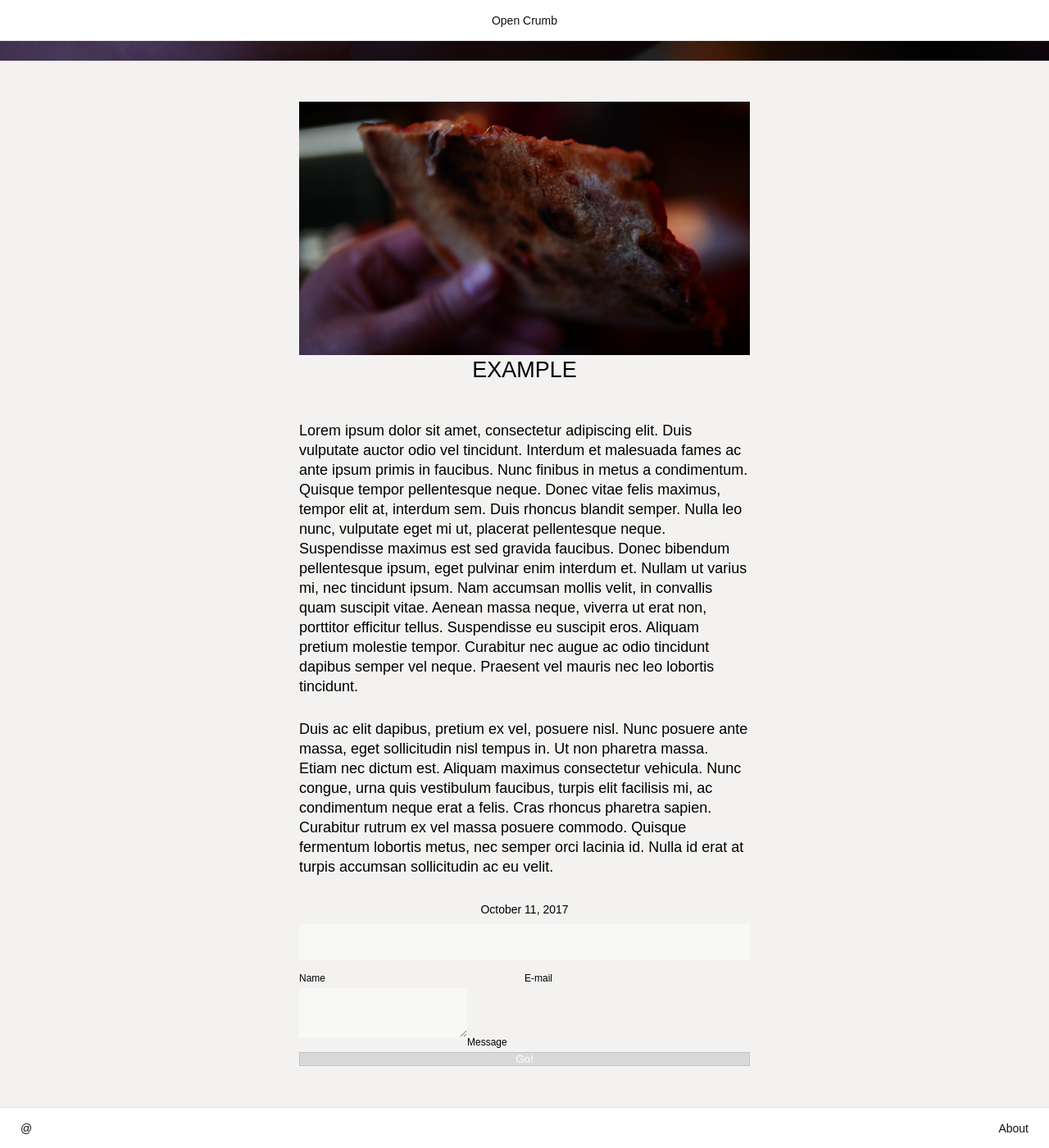
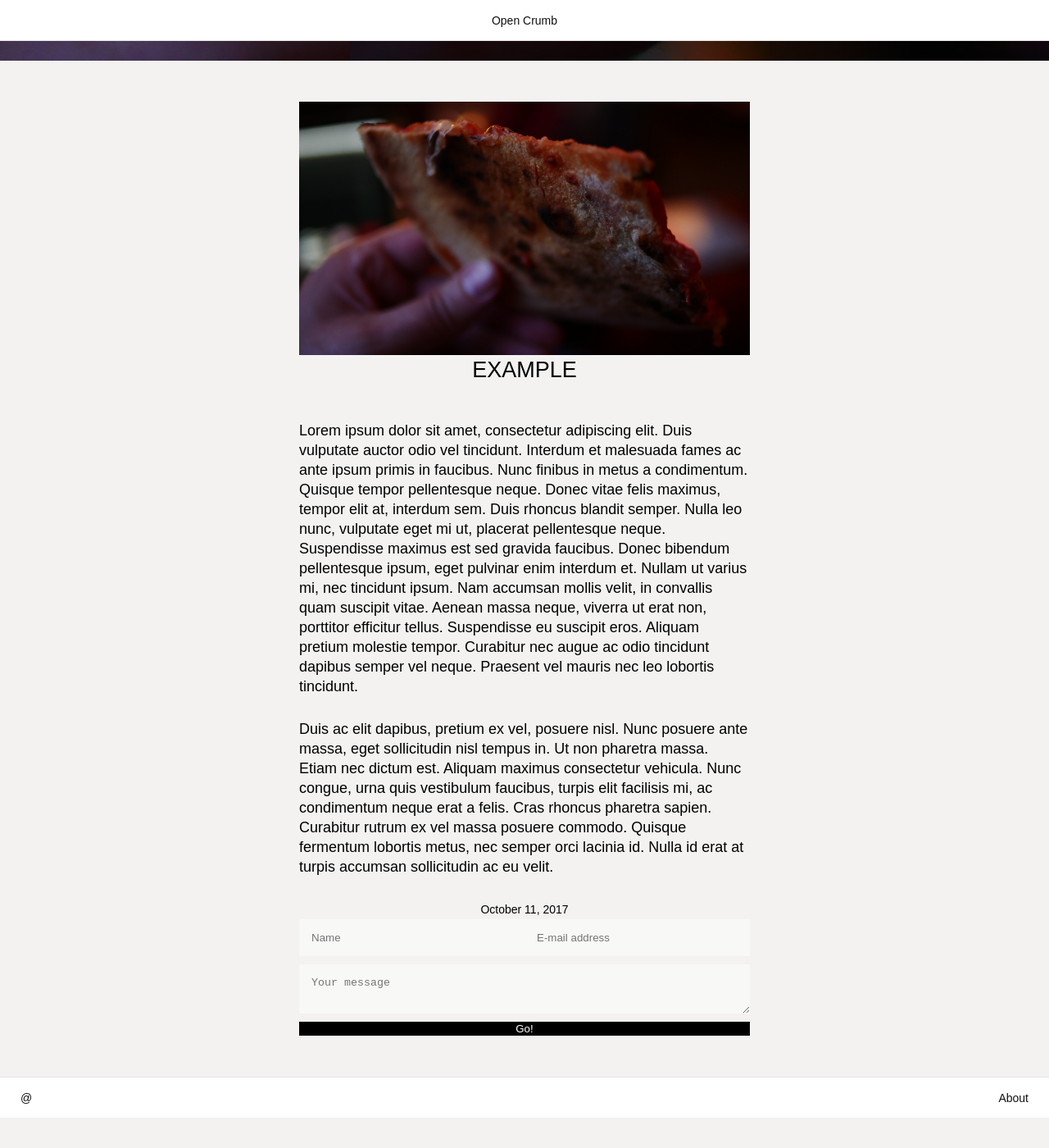
Before and after one commit to opencrumb/opencrumb.github.io, a Jekyll site: the page built from _posts/2017-10-11-example.md, in a window 1280 px wide and 1400 px high, scrolled down 1128 px. Shown: the whole window at 82% size. Built offline with Jekyll 4.4.1, drawn with Linux system fonts in a browser that asks for light colours; our own code applies the rules of GitHub Pages for plain Markdown files; after the commit the page ends 2491 px from its top, so only the background shows below that.

Commit message:
more styling for forms

```diff
--- a/_includes/comment_form.html
+++ b/_includes/comment_form.html
@@ -2,9 +2,9 @@
   <input name="options[redirect]" type="hidden" value="https://opencrumb.github.io">
   <input name="options[slug]" type="hidden" value="{{ page.slug }}">
   <div class="input-group">
-    <label><input name="fields[name]" type="text">Name</label>
-    <label><input name="fields[email]" type="email">E-mail</label>
+    <input name="fields[name]" type="text" placeholder="Name">
+    <input name="fields[email]" type="email" placeholder="E-mail address">
   </div>
-  <label><textarea name="fields[message]"></textarea>Message</label>
+  <textarea name="fields[message]" placeholder="Your message"></textarea>
   <button type="submit">Go!</button>
 </form>
--- a/_sass/_forms.scss
+++ b/_sass/_forms.scss
@@ -18,13 +18,14 @@ form .input-group {
   flex-flow: row wrap;
 }
 
-form .input-group label {
+form .input-group input {
   width: 50%;
 }
 
-form .input-group label input {
-  width: 100%;
-  margin-top: 0.5rem;
+@media screen and (max-width: 480px) {
+  form .input-group input {
+    width: 100%;
+  }
 }
 
 form input,
@@ -43,10 +44,14 @@ form textarea:focus {
   background-color: rgba(255, 255, 255, 0.6);
 }
 
+form textarea {
+  width: 100%;
+}
+
 form button {
-  border: 1px solid rgba(0, 0, 0, 0.1);
+  border: 1px solid rgba(0, 0, 0, 1);
   border-radius: 0;
-  background-color: rgba(0, 0, 0, 0.1);
+  background-color: rgba(0, 0, 0, 1);
   color: rgba(255, 255, 255, 1);
   transition-duration: 250ms;
 }
```
